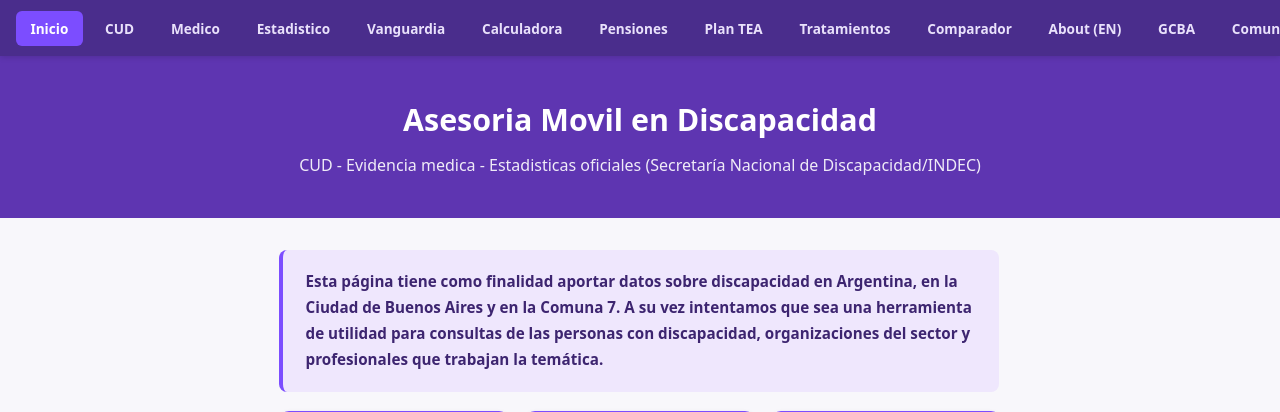
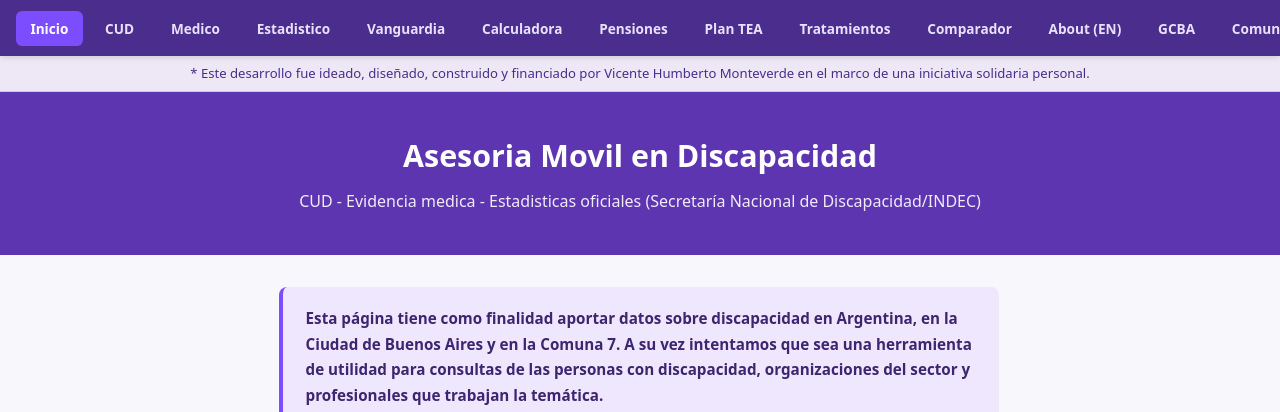
Before and after one commit to Viny2030/discapacidad, a FastAPI app: page / in a window 1280 px wide. Shown: the top 412 px of the page. Run offline with FastAPI, Linux system fonts and the light colour scheme.

Commit message:
Nota de autoría bajo las solapas y texto de la encuesta Comuna 07

```diff
--- a/templates/index.html
+++ b/templates/index.html
@@ -302,6 +302,12 @@
     <a href="/docs" class="docs" target="_blank" rel="noopener">API Docs</a>
   </nav>
 
+  <p class="nota-autoria" style="margin:0;padding:.45rem 1rem;background:#ede7f6;color:#4a2d8c;
+     font-size:.82rem;text-align:center;border-bottom:1px solid #d1c4e9">
+    * Este desarrollo fue ideado, dise&ntilde;ado, construido y financiado por Vicente Humberto Monteverde
+    en el marco de una iniciativa solidaria personal.
+  </p>
+
   <header>
     <h1>Asesoria Movil en Discapacidad</h1>
     <p>CUD - Evidencia medica - Estadisticas oficiales (Secretaría Nacional de Discapacidad/INDEC)</p>
@@ -1329,7 +1335,7 @@
 
         <h3>&iquest;Para qu&eacute; realizar esta encuesta?</h3>
         <p>
-          El equipo de trabajo planific&oacute; una herramienta que permitiese
+          El equipo de trabajo planific&oacute; esta encuesta como herramienta, que permitiese
           visibilizar la realidad de las Personas con Discapacidad que viven en
           nuestro territorio y las problem&aacute;ticas cotidianas que atraviesan
           sus familias. Intentamos con ella, obtener progresivamente una muestra
```
